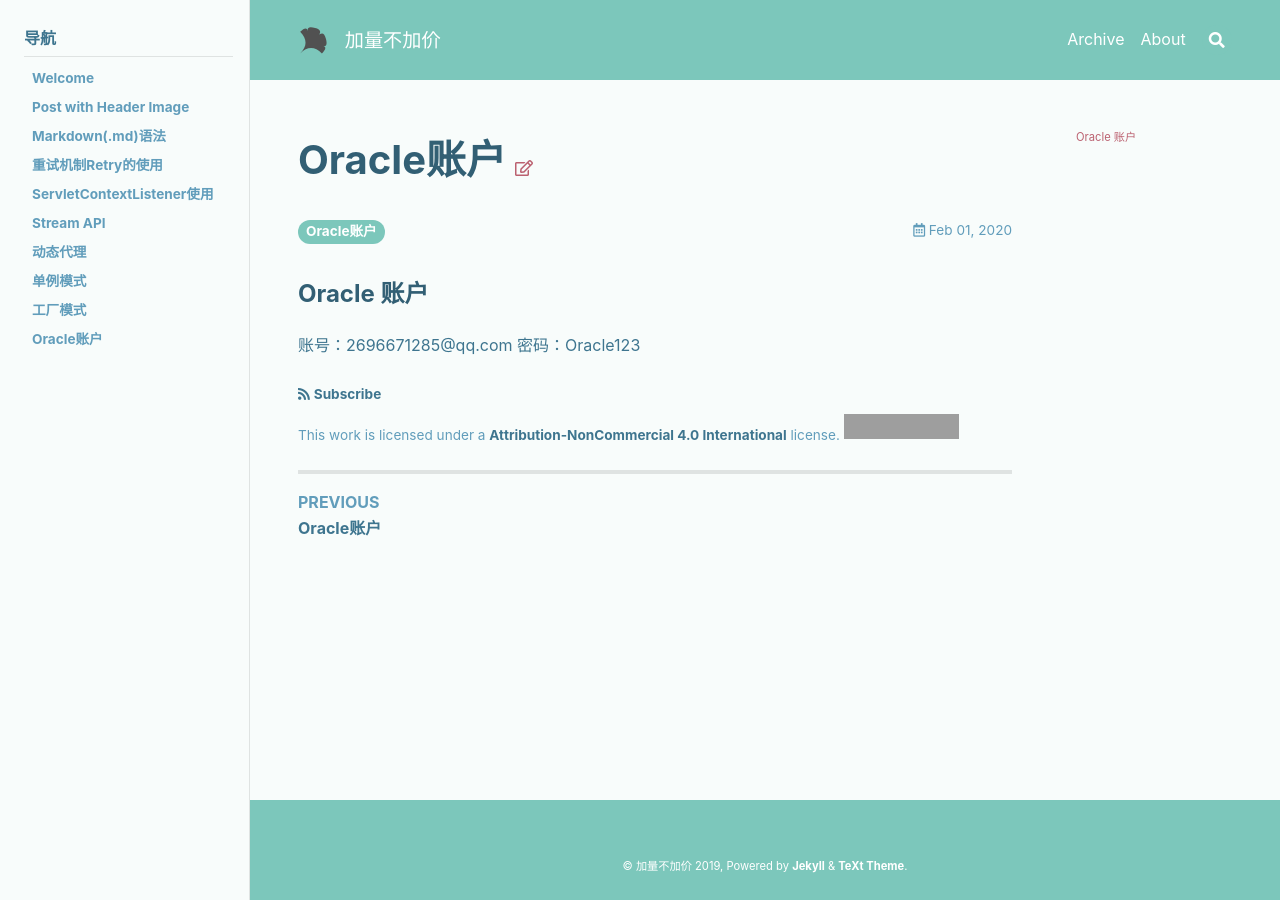
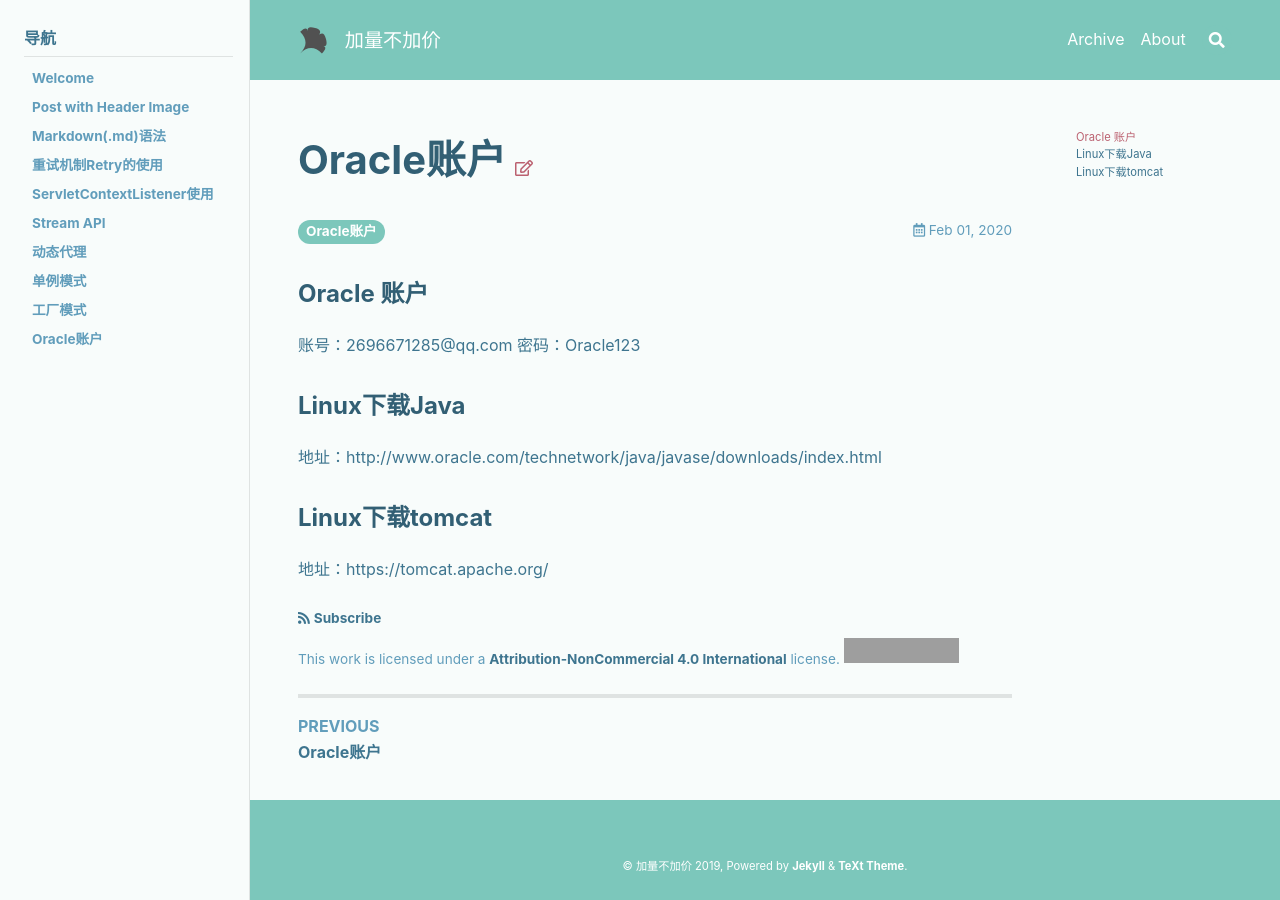
Before and after one commit to jialiangbujiaj1a/jialiangbujiaj1a.github.io, a Jekyll site: the page built from _posts/2020-02-01-Oracle账户.md, in a window 1280 px wide. Built offline with Jekyll 4.4.1, drawn with Linux system fonts in a browser that asks for light colours; nearby versions of some CDN libraries; grey boxes are pictures that could not be loaded.

Commit message:
oracle账户

```diff
--- a/_posts/2020-02-01-Oracle账户.md
+++ b/_posts/2020-02-01-Oracle账户.md
@@ -8,3 +8,9 @@
 ### Oracle 账户
 账号：2696671285@qq.com
 密码：Oracle123
+
+### Linux下载Java
+地址：http://www.oracle.com/technetwork/java/javase/downloads/index.html
+
+### Linux下载tomcat
+地址：https://tomcat.apache.org/
```
